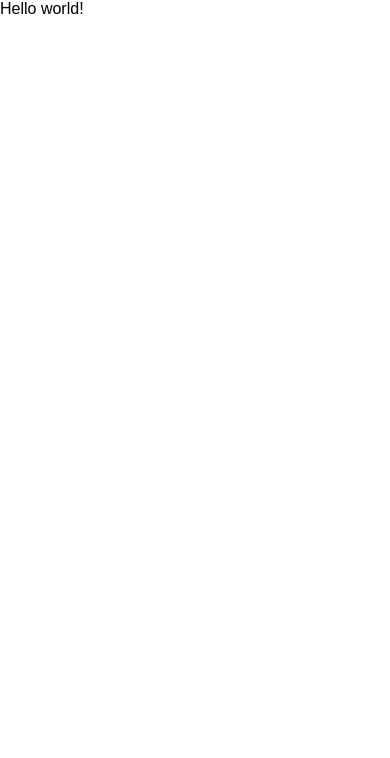
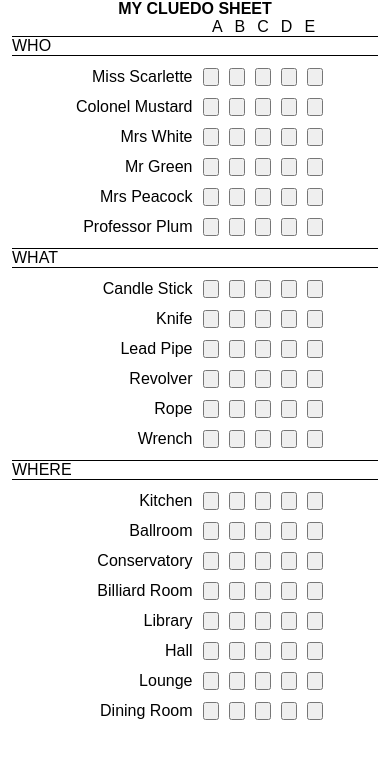
Before and after one commit to namaeconde/cluedo-sheet, a React (Create React App) app: page / in a window 390 px wide. Shown: the top 758 px of the page. Built offline with nearby package versions, Linux system fonts and the light colour scheme.

Commit message:
Add grid component to setup initial sheet fit for mobile view

```diff
--- a/package.json
+++ b/package.json
@@ -12,7 +12,6 @@
   "dependencies": {
     "react": "18.2.0",
     "react-dom": "18.2.0",
-    "react-scripts": "^0.0.0",
     "ts-node": "^10.9.2"
   },
   "devDependencies": {
@@ -20,7 +19,8 @@
     "@types/react-dom": "18.2.0",
     "jest": "^29.0.0",
     "ts-jest": "^29.4.0",
-    "typescript": "4.3.5"
+    "typescript": "4.3.5",
+    "react-scripts": "5.0.1"
   },
   "keywords": [],
   "author": "namae.conde",
--- a/src/App.tsx
+++ b/src/App.tsx
@@ -1,3 +1,46 @@
+import { Grid } from "./components/grid.component";
+import { useState } from "react";
+import { Characters, Locations, Weapons } from "./lib/types";
+
 export default function  App() {
-    return <div>Hello world!</div>
+    const [players, setPlayers] = useState([
+        "A",
+        "B",
+        "C",
+        "D",
+        "E"
+    ]);
+    const whoGridItems: { [index: string]: string[] } = {};
+    Object.values(Characters).map((key) => {
+        whoGridItems[key] = new Array(players.length).fill(null);
+    });
+
+    const whatGridItems: { [index: string]: string[] } = {};
+    Object.values(Weapons).map((key) => {
+        whatGridItems[key] = new Array(players.length).fill(null);
+    });
+
+    const whereGridItems: { [index: string]: string[] } = {};
+    Object.values(Locations).map((key) => {
+        whereGridItems[key] = new Array(players.length).fill(null);
+    });
+
+    return (
+        <div>
+            <div style={{ textAlign: "center" }}><b>MY CLUEDO SHEET</b></div>
+            <div style={{ marginBottom: 0 }} className="grid">
+                <div className="grid-row">
+                    <div style={{ display:"flex", gap: "12px" }}>
+                        <div className="grid-row--title"></div>
+                        {players.map((val) => {
+                            return <div>{val}</div>
+                        })}
+                    </div>
+                </div>
+            </div>
+            <Grid title="WHO" items={whoGridItems} />
+            <Grid title="WHAT" items={whatGridItems} />
+            <Grid title="WHERE" items={whereGridItems} />
+        </div>
+    )
 }
--- /dev/null
+++ b/src/components/grid.component.tsx
@@ -0,0 +1,30 @@
+interface GridProps {
+    title?: String,
+    items: { [index: string]: string[] }
+}
+
+/**
+ * Grid component to display items in grid format.
+ *
+ * @param title - title heading of the grid if provided
+ * @param items - list of items in string to be displayed rows
+ */
+export const Grid = ({ title, items }: GridProps) => {
+    return (
+        <div className="grid">
+            <div className="grid-title">{title}</div>
+            {
+                items && Object.keys(items).map((key, index) => {
+                    return <div key={index} className="grid-row">
+                            <div className="grid-row--item">
+                                <div className="grid-row--title">{key}</div>
+                                {items[key].map((val, index) => {
+                                    return <button key={index}>{val}</button>
+                                })}
+                            </div>
+                    </div>
+                })
+            }
+        </div>
+    )
+}
--- /dev/null
+++ b/src/lib/types.ts
@@ -0,0 +1,34 @@
+export const Characters = {
+    MISS_SCARLETTE: "Miss Scarlette",
+    COLONEL_MUSTARD: "Colonel Mustard",
+    MRS_WHITE: "Mrs White",
+    MR_GREEN: "Mr Green",
+    MRS_PEACOCK: "Mrs Peacock",
+    PROFESSOR_PLUM: "Professor Plum"
+}
+
+export const Weapons = {
+    CANDLE_STICK: "Candle Stick",
+    KNIFE: "Knife",
+    LEAD_PIPE: "Lead Pipe",
+    REVOLVER: "Revolver",
+    ROPE: "Rope",
+    WRENCH: "Wrench"
+}
+
+export const Locations = {
+    KITCHEN: "Kitchen",
+    BALLROOM: "Ballroom",
+    CONSERVATORY: "Conservatory",
+    BILLIARD_ROOM: "Billiard Room",
+    LIBRARY: "Library",
+    HALL: "Hall",
+    LOUNGE: "Lounge",
+    DINING_ROOM: "Dining Room"
+}
+
+export const MARKER = {
+    X: "seen",
+    "?": "suspected",
+    "-": "safe"
+}
--- a/src/styles.css
+++ b/src/styles.css
@@ -6,3 +6,30 @@
 body {
     font-family: sans-serif;
 }
+
+.grid {
+    display: flex;
+    flex-direction: column;
+    gap: 12px;
+    align-items: center;
+    margin-bottom: 12px;
+    margin-left: 12px;
+    margin-right: 12px;
+}
+
+.grid-title {
+    width: 100%;
+    border-top: 1px solid;
+    border-bottom: 1px solid;
+    text-align: left;
+}
+
+.grid-row--item {
+    display: flex;
+    gap: 10px;
+}
+
+.grid-row--title {
+    width: 125px;
+    text-align: right;
+}
```
Also changed, not shown: 1 other file (tests, documents, lock files or other folders).
